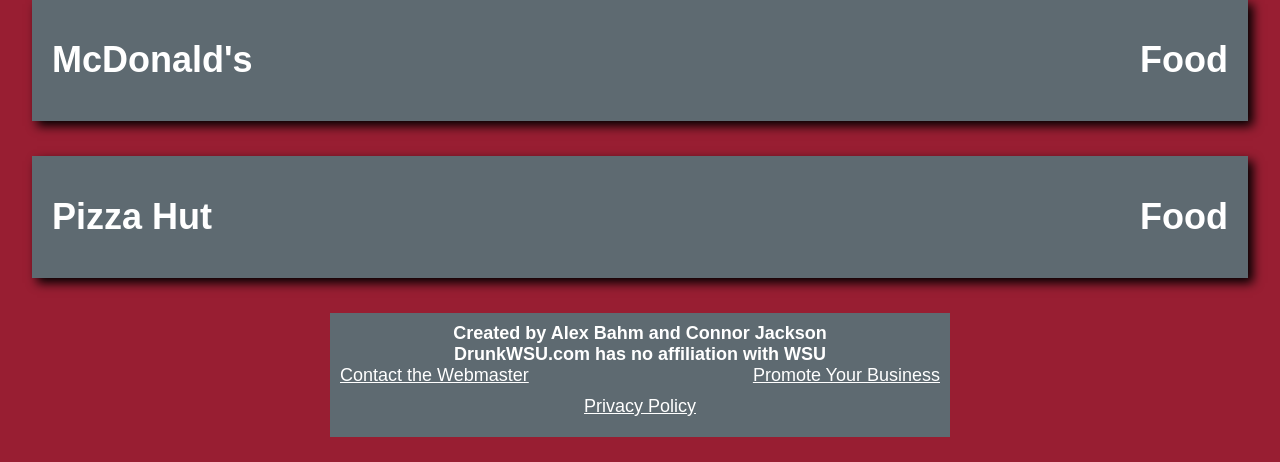
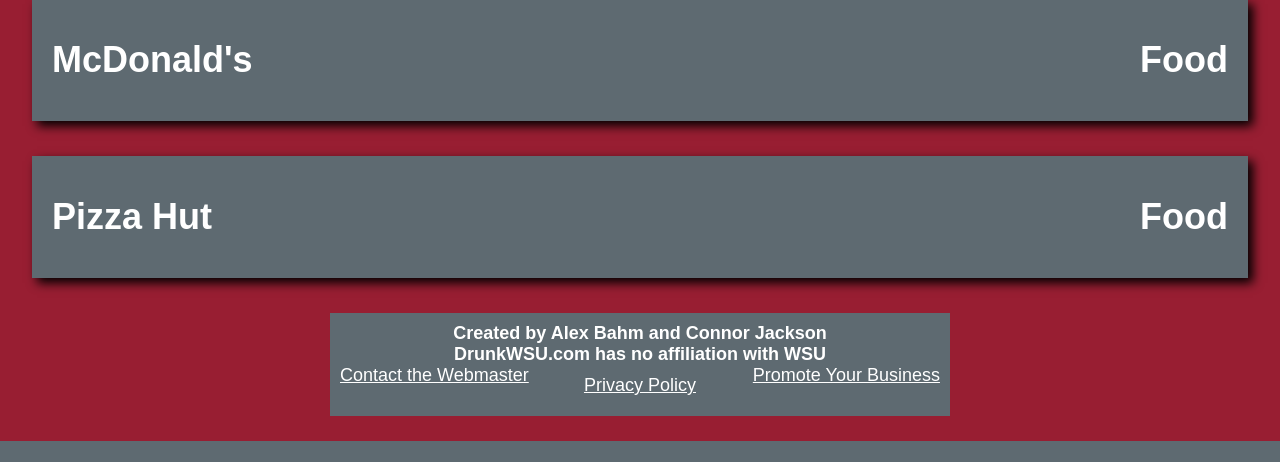
Before and after one commit to techfreek/hungryWSU, a PHP site: page /mobile/index.php in a window 1280 px wide. Shown: the part 699-1161 px from the top of the page. After the commit the page ends 1140 px from the top, so only its background shows below. Run offline with PHP 8.4, Linux system fonts and the light colour scheme; some libraries are stand-ins or nearby versions.

Commit message:
Tweaked the footer, moved the privacy policy between the two email links

```diff
--- a/footer.php
+++ b/footer.php
@@ -2,8 +2,8 @@
                 <div class="pure-g">
                         <div class="pure-u-1">Created by Alex Bahm and Connor Jackson</div>
                         <div class="pure-u-1"><div id="affil">DrunkWSU.com has no affiliation with WSU</div></div>
-                        <div class="pure-u-1-2" id="left"><a href="mailto:drunkwsu@gmail.com?Subject=Web%20Master">Contact the Webmaster</a></div>
-                        <div class="pure-u-1-2" id="right"><a href="mailto:drunkwsu@gmail.com?Subject=Promotion%20Request">Promote Your Business</a></div>
-                        <div class="pure-u-1"><div id="policy"><a href="http://www.iubenda.com/privacy-policy/359390" class="iubenda-white iubenda-embed" title="Privacy Policy">Privacy Policy</a><script type="text/javascript">(function (w,d) {var loader = function () {var s = d.createElement("script"), tag = d.getElementsByTagName("script")[0]; s.src = "http://cdn.iubenda.com/iubenda.js"; tag.parentNode.insertBefore(s,tag);}; if(w.addEventListener){w.addEventListener("load", loader, false);}else if(w.attachEvent){w.attachEvent("onload", loader);}else{w.onload = loader;}})(window, document);</script></div></div>
+                        <div class="pure-u-1-3" id="left"><a href="mailto:drunkwsu@gmail.com?Subject=Web%20Master">Contact the Webmaster</a></div>
+                        <div class="pure-u-1-3"><div id="policy"><a href="http://www.iubenda.com/privacy-policy/359390" class="iubenda-white iubenda-embed" title="Privacy Policy">Privacy Policy</a><script type="text/javascript">(function (w,d) {var loader = function () {var s = d.createElement("script"), tag = d.getElementsByTagName("script")[0]; s.src = "http://cdn.iubenda.com/iubenda.js"; tag.parentNode.insertBefore(s,tag);}; if(w.addEventListener){w.addEventListener("load", loader, false);}else if(w.attachEvent){w.attachEvent("onload", loader);}else{w.onload = loader;}})(window, document);</script></div></div>
+						<div class="pure-u-1-3" id="right"><a href="mailto:drunkwsu@gmail.com?Subject=Promotion%20Request">Promote Your Business</a></div>
                 </div>
         </div>
```
